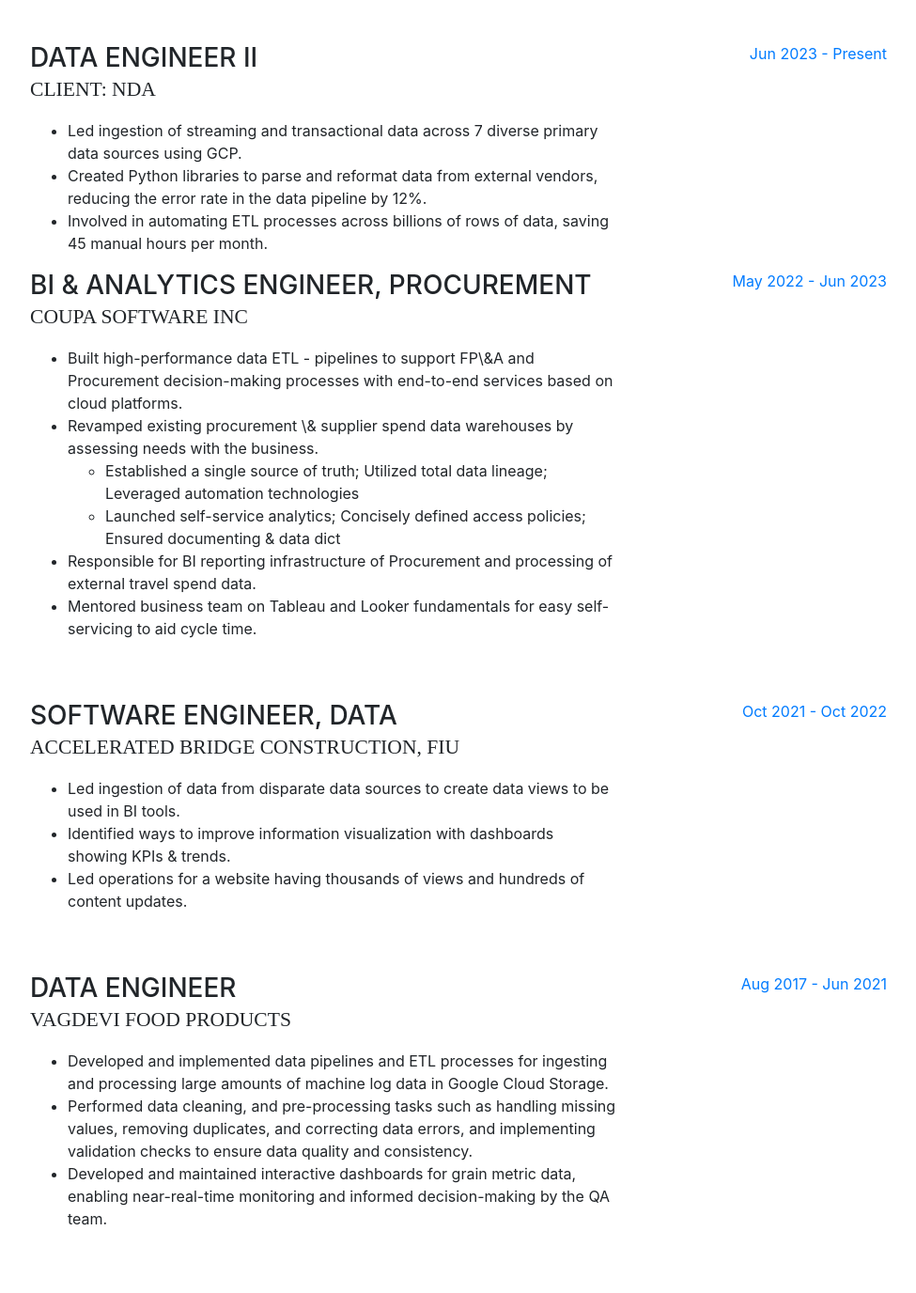
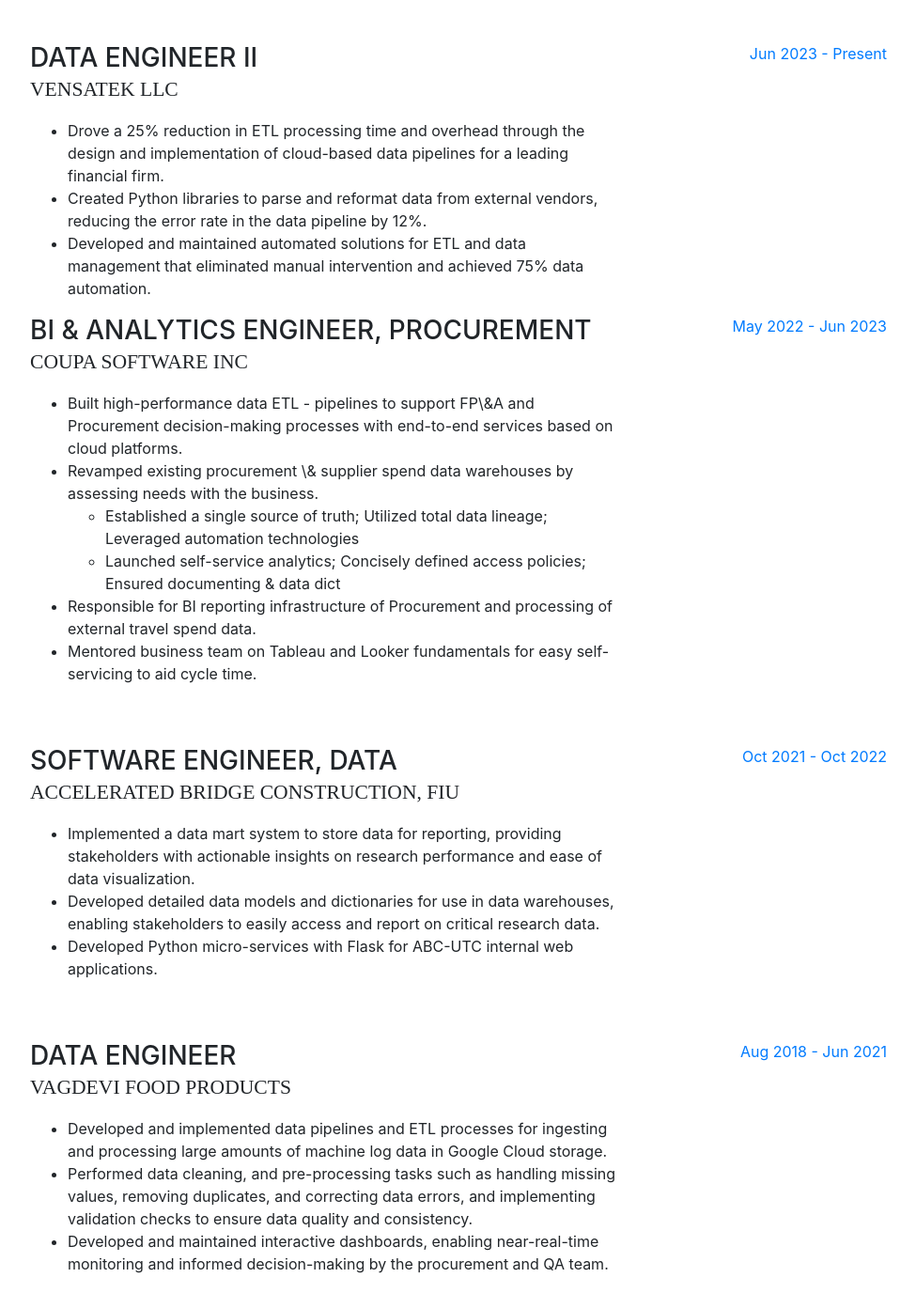
Before and after one commit to vardhanranga/Professional-Portfolio, a website with bundled scripts: page index.html in a window 1280 px wide. Shown: the part 889-2265 px from the top of the page at 94% size, without its empty margins (288-1263 px from the left). Built offline with nearby package versions, Linux system fonts and the light colour scheme; a web font is replaced by a local one.

Commit message:
Update index.html

```diff
--- a/index.html
+++ b/index.html
@@ -121,11 +121,11 @@
           <div class="resume-item d-flex flex-column flex-md-row">
             <div class="resume-content mr-auto">
               <h3 class="mb-0">Data Engineer II</h3>
-              <div class="subheading mb-3">Client: NDA</div>
+              <div class="subheading mb-3">Vensatek LLC</div>
               <ul>
-                <li>Led ingestion of streaming and transactional data across 7 diverse primary data sources using GCP.</li>
+                <li>Drove a 25% reduction in ETL processing time and overhead through the design and implementation of cloud-based data pipelines for a leading financial firm.</li>
                 <li>Created Python libraries to parse and reformat data from external vendors, reducing the error rate in the data pipeline by 12%.</li>
-                <li>Involved in automating ETL processes across billions of rows of data, saving 45 manual hours per month.</li>
+                <li>Developed and maintained automated solutions for ETL and data management that eliminated manual intervention and achieved 75% data automation.</li>
               </ul>
             </div>
             <div class="resume-date text-md-right">
@@ -158,9 +158,9 @@
               <h3 class="mb-0">Software Engineer, Data</h3>
               <div class="subheading mb-3">Accelerated Bridge Construction, FIU</div>
               <ul>
-                <li>Led ingestion of data from disparate data sources to create data views to be used in BI tools.</li>
-                <li>Identified ways to improve information visualization with dashboards showing KPIs & trends.</li>
-                <li>Led operations for a website having thousands of views and hundreds of content updates.</li>
+                <li>Implemented a data mart system to store data for reporting, providing stakeholders with actionable insights on research performance and ease of data visualization.</li>
+                <li>Developed detailed data models and dictionaries for use in data warehouses, enabling stakeholders to easily access and report on critical research data.</li>
+                <li>Developed Python micro-services with Flask for ABC-UTC internal web applications.</li>
             </div>
             <div class="resume-date text-md-right">
               <span class="text-primary">Oct 2021 - Oct 2022</span>
@@ -172,13 +172,13 @@
               <h3 class="mb-0">Data Engineer</h3>
               <div class="subheading mb-3">Vagdevi Food Products</div>
               <ul>
-                <li>Developed and implemented data pipelines and ETL processes for ingesting and processing large amounts of machine log data in Google Cloud Storage.</li>
+                <li>Developed and implemented data pipelines and ETL processes for ingesting and processing large amounts of machine log data in Google Cloud storage.</li>
                 <li>Performed data cleaning, and pre-processing tasks such as handling missing values, removing duplicates, and correcting data errors, and implementing validation checks to ensure data quality and consistency.</li>
-                <li>Developed and maintained interactive dashboards for grain metric data, enabling near-real-time monitoring and informed decision-making by the QA team.</li>
+                <li>Developed and maintained interactive dashboards, enabling near-real-time monitoring and informed decision-making by the procurement and QA team.</li>
               </ul>
             </div>
             <div class="resume-date text-md-right">
-              <span class="text-primary">Aug 2017 - Jun 2021</span>
+              <span class="text-primary">Aug 2018 - Jun 2021</span>
             </div>
           </div>
 
```
